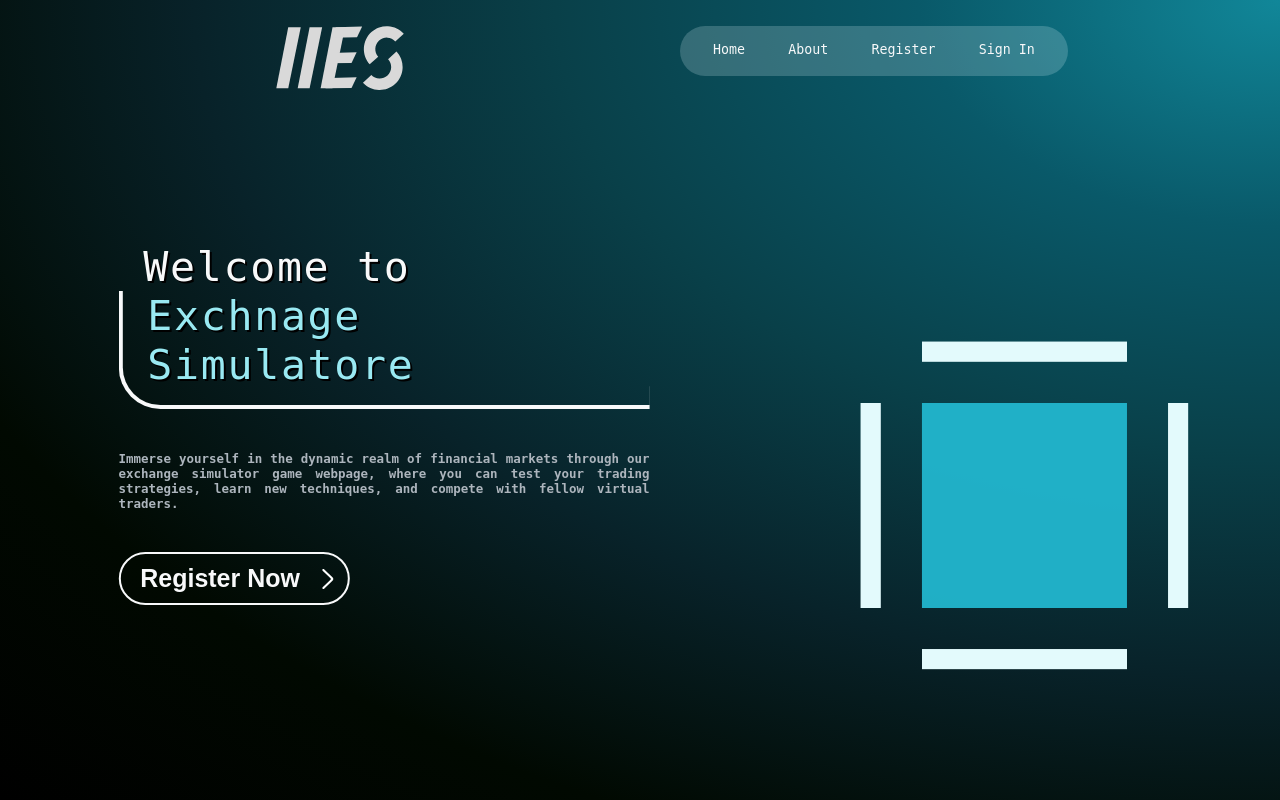
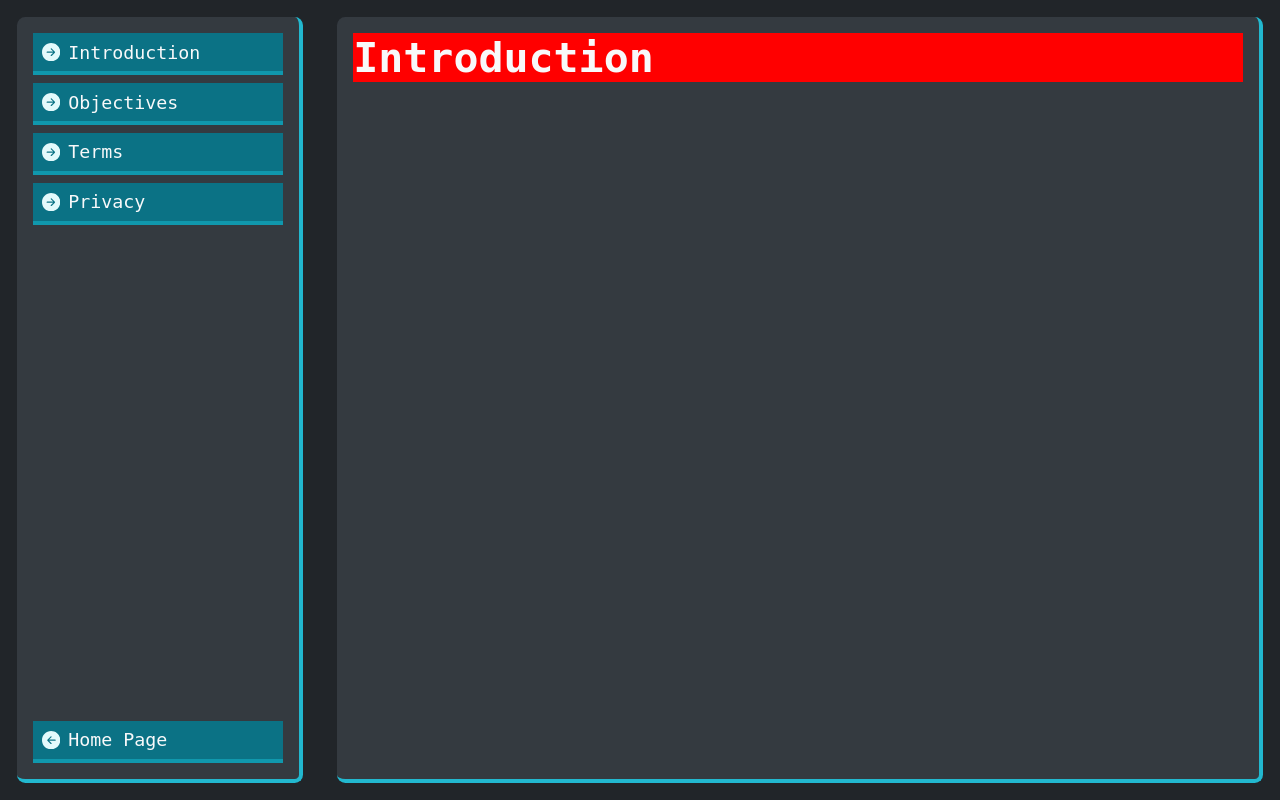
Before and after one commit to BrunBruno/ExchangeSimulatorFront, a React (Vite) app in the folder exchange-simulator/: page / in a window 1280 px wide. Built offline with nearby package versions, Linux system fonts and the light colour scheme.

Commit message:
Add about page

```diff
--- a/exchange-simulator/src/App.jsx
+++ b/exchange-simulator/src/App.jsx
@@ -1,8 +1,10 @@
 import classes from "./App.module.scss";
+import About from "./components/about-page/About";
 import HomePage from "./components/home-page/HomePage";
 
 function App() {
-  return <HomePage />;
+  // return <HomePage />;
+  return <About />;
 }
 
 export default App;
--- /dev/null
+++ b/exchange-simulator/src/components/about-page/About.jsx
@@ -0,0 +1,74 @@
+import { useState } from "react";
+import classes from "./About.module.scss";
+import Content from "./Content";
+
+function About() {
+  const options = [
+    { title: "Introduction" },
+    { title: "Objectives" },
+    { title: "Terms" },
+    { title: "Privacy" },
+  ];
+
+  const [selectedContent, setSelectedContent] = useState(0);
+
+  function arrowRight() {
+    return (
+      <svg viewBox="0 0 32 32" xmlns="http://www.w3.org/2000/svg">
+        <g stroke="none" fill="none">
+          <g transform="translate(-310.000000, -1089.000000)" fill="#e3fafc">
+            <path d="M332.535,1105.88 L326.879,1111.54 C326.488,1111.93 325.855,1111.93 325.465,1111.54 C325.074,1111.15 325.074,1110.51 325.465,1110.12 L329.586,1106 L319,1106 C318.447,1106 318,1105.55 318,1105 C318,1104.45 318.447,1104 319,1104 L329.586,1104 L325.465,1099.88 C325.074,1099.49 325.074,1098.86 325.465,1098.46 C325.855,1098.07 326.488,1098.07 326.879,1098.46 L332.535,1104.12 C332.775,1104.36 332.85,1104.69 332.795,1105 C332.85,1105.31 332.775,1105.64 332.535,1105.88 L332.535,1105.88 Z M326,1089 C317.163,1089 310,1096.16 310,1105 C310,1113.84 317.163,1121 326,1121 C334.837,1121 342,1113.84 342,1105 C342,1096.16 334.837,1089 326,1089 L326,1089 Z"></path>
+          </g>
+        </g>
+      </svg>
+    );
+  }
+
+  function arrowLeft() {
+    return (
+      <svg viewBox="0 0 32 32" xmlns="http://www.w3.org/2000/svg">
+        <g stroke="none" fill="none">
+          <g transform="translate(-258.000000, -1089.000000)" fill="#e3fafc">
+            <path d="M281,1106 L270.414,1106 L274.536,1110.12 C274.926,1110.51 274.926,1111.15 274.536,1111.54 C274.145,1111.93 273.512,1111.93 273.121,1111.54 L267.464,1105.88 C267.225,1105.64 267.15,1105.31 267.205,1105 C267.15,1104.69 267.225,1104.36 267.464,1104.12 L273.121,1098.46 C273.512,1098.07 274.145,1098.07 274.536,1098.46 C274.926,1098.86 274.926,1099.49 274.536,1099.88 L270.414,1104 L281,1104 C281.552,1104 282,1104.45 282,1105 C282,1105.55 281.552,1106 281,1106 L281,1106 Z M274,1089 C265.164,1089 258,1096.16 258,1105 C258,1113.84 265.164,1121 274,1121 C282.836,1121 290,1113.84 290,1105 C290,1096.16 282.836,1089 274,1089 L274,1089 Z"></path>
+          </g>
+        </g>
+      </svg>
+    );
+  }
+
+  const onSetSelectedContent = (pageNumber) => {
+    setSelectedContent(pageNumber);
+  };
+
+  return (
+    <div className={classes.container}>
+      <div className={classes["container__column"]}>
+        <div className={classes["container__column__nav"]}>
+          <ul>
+            {options.map((element, index) => (
+              <li
+                key={index}
+                onClick={() => {
+                  onSetSelectedContent(index);
+                }}
+              >
+                {arrowRight()}
+                {element.title}
+              </li>
+            ))}
+          </ul>
+          <ul>
+            <li>{arrowLeft()}Home Page</li>
+          </ul>
+        </div>
+      </div>
+      <div className={classes["container__column"]}>
+        <div className={classes["container__column__content"]}>
+          <Content option={options[selectedContent]} />
+        </div>
+      </div>
+    </div>
+  );
+}
+
+export default About;
--- /dev/null
+++ b/exchange-simulator/src/components/about-page/About.module.scss
@@ -0,0 +1,61 @@
+@import "../../Variables.scss";
+
+// about container
+.container {
+  width: 100%;
+  height: 100vh;
+  background-color: $grey-color9;
+  display: grid;
+  grid-template-columns: 1fr 3fr;
+
+  &__column {
+    border-bottom: solid 0.5rem $main-color5;
+    border-right: solid 0.5rem $main-color5;
+    margin: 2rem;
+    padding: 2rem;
+    border-radius: 1rem;
+    background-color: $grey-color8;
+
+    &__nav {
+      height: 100%;
+      display: flex;
+      flex-direction: column;
+      justify-content: space-between;
+
+      ul {
+        list-style-type: none;
+        display: flex;
+        flex-direction: column;
+        gap: 1rem;
+        li {
+          padding: 1rem;
+          font-size: 2.2rem;
+          background-color: $main-color9;
+          border-bottom: solid 0.5rem $main-color7;
+          display: flex;
+          align-items: center;
+          gap: 1rem;
+          user-select: none;
+
+          &:hover {
+            cursor: pointer;
+            background-color: $main-color8;
+          }
+          &:active {
+            margin-top: 0.5rem;
+            border-bottom: none;
+          }
+
+          svg {
+            height: 2.2rem;
+          }
+        }
+      }
+    }
+
+    &__content {
+      background-color: red;
+    }
+  }
+}
+// end about container
--- /dev/null
+++ b/exchange-simulator/src/components/about-page/Content.jsx
@@ -0,0 +1,11 @@
+import classes from "./Content.module.scss";
+
+function Content(props) {
+  return (
+    <div className={classes.content}>
+      <h1>{props.option.title}</h1>
+    </div>
+  );
+}
+
+export default Content;
--- /dev/null
+++ b/exchange-simulator/src/components/about-page/Content.module.scss
@@ -0,0 +1,7 @@
+// content container
+.content {
+  h1 {
+    font-size: 5rem;
+  }
+}
+// end content container
```
